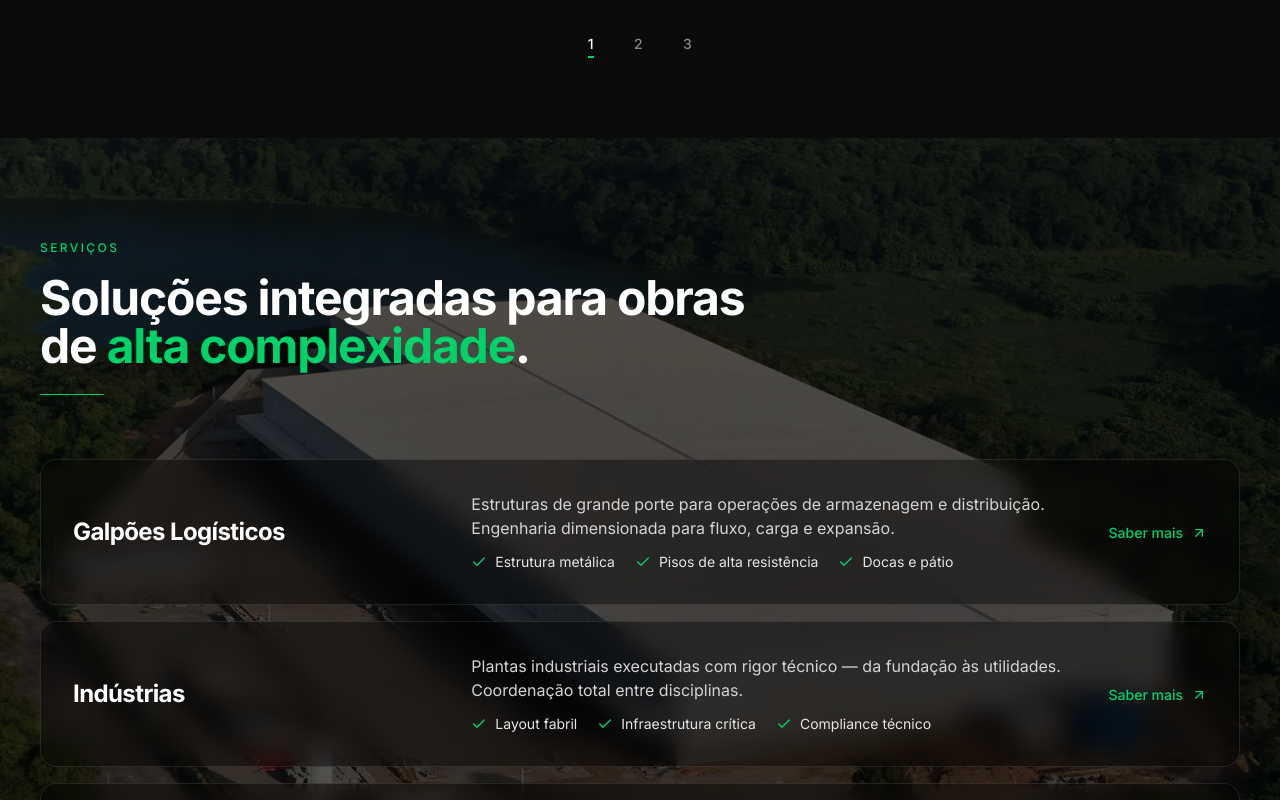
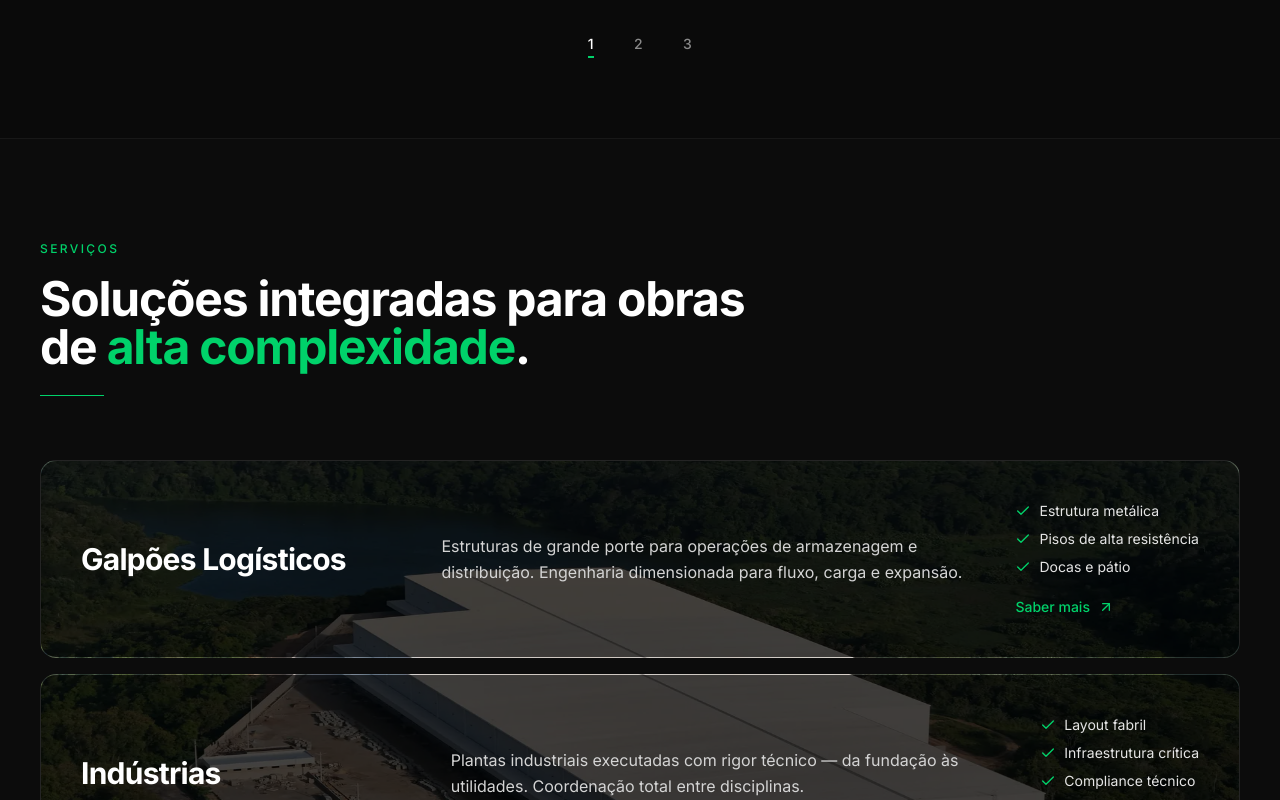
Before and after one commit to pedromoratti3-arch/aex-site, a Next.js app: page / in a window 1280 px wide. Shown: the part 2740-3540 px from the top of the page. Built offline with nearby package versions, Linux system fonts and the light colour scheme; no server answers.

Commit message:
feat: seção Serviços com foto contínua dividida entre 3 cards e bullets verticais

```diff
--- a/src/components/Services.tsx
+++ b/src/components/Services.tsx
@@ -9,14 +9,14 @@ const containerVariants = {
   visible: {
     opacity: 1,
     transition: {
-      staggerChildren: 0.1,
+      staggerChildren: 0.12,
       delayChildren: 0.1,
     },
   },
 };
 
 const cardVariants = {
-  hidden: { opacity: 0, y: 16 },
+  hidden: { opacity: 0, y: 20 },
   visible: {
     opacity: 1,
     y: 0,
@@ -31,6 +31,7 @@ type Service = {
   title: string;
   description: string;
   bullets: string[];
+  backgroundPosition: string;
 };
 
 const SERVICES: Service[] = [
@@ -39,18 +40,21 @@ const SERVICES: Service[] = [
     description:
       "Estruturas de grande porte para operações de armazenagem e distribuição. Engenharia dimensionada para fluxo, carga e expansão.",
     bullets: ["Estrutura metálica", "Pisos de alta resistência", "Docas e pátio"],
+    backgroundPosition: "0% 0%",
   },
   {
     title: "Indústrias",
     description:
       "Plantas industriais executadas com rigor técnico — da fundação às utilidades. Coordenação total entre disciplinas.",
     bullets: ["Layout fabril", "Infraestrutura crítica", "Compliance técnico"],
+    backgroundPosition: "0% 50%",
   },
   {
     title: "Obras Comerciais",
     description:
       "Empreendimentos comerciais de alto padrão, com gestão integrada de prazo, custo e qualidade do começo ao habite-se.",
     bullets: ["Retrofit e expansão", "Acabamentos premium", "Gestão completa"],
+    backgroundPosition: "0% 100%",
   },
 ];
 
@@ -58,22 +62,9 @@ export default function Services() {
   return (
     <section
       id="servicos"
-      className="relative w-full overflow-hidden py-20 lg:py-24"
+      className="relative w-full overflow-hidden border-t border-white/5 bg-steel-900/40 py-20 lg:py-24"
     >
-      {/* Camada 1: foto de fundo + overlay */}
-      <div className="absolute inset-0 z-0">
-        {/* eslint-disable-next-line @next/next/no-img-element */}
-        <img
-          src="/obras/zucchi-v4.webp"
-          alt=""
-          aria-hidden="true"
-          className="h-full w-full object-cover"
-        />
-        <div className="absolute inset-0 bg-black/65" />
-      </div>
-
-      {/* Camada 2: conteúdo */}
-      <div className="container-aex relative z-10">
+      <div className="container-aex">
         <FadeIn className="max-w-3xl">
           <span className="eyebrow">Serviços</span>
           <h2 className="section-heading mt-4 text-bone">
@@ -88,25 +79,37 @@ export default function Services() {
           initial="hidden"
           whileInView="visible"
           viewport={{ once: true, amount: 0.15 }}
-          className="mt-12 space-y-4 lg:mt-16"
+          className="mt-12 space-y-3 lg:mt-16 lg:space-y-4"
         >
           {SERVICES.map((service) => (
             <motion.div
               key={service.title}
               variants={cardVariants}
-              className="grid grid-cols-1 items-start gap-6 rounded-2xl border border-white/10 bg-black/40 p-6 backdrop-blur-md lg:grid-cols-[1.2fr_2fr_auto] lg:items-center lg:gap-10 lg:p-8"
+              className="relative overflow-hidden rounded-2xl border border-white/10"
+              style={{
+                backgroundImage: "url(/obras/zucchi-v4.webp)",
+                backgroundSize: "100% 300%",
+                backgroundPosition: service.backgroundPosition,
+                backgroundRepeat: "no-repeat",
+              }}
             >
+              <div className="absolute inset-0 bg-black/70" />
+
+              <div className="relative z-10 grid grid-cols-1 items-center gap-6 p-8 lg:grid-cols-[1.2fr_2fr_auto] lg:gap-10 lg:p-10">
                 <div>
-                <h3 className="text-xl font-bold tracking-tight text-bone lg:text-2xl">
+                  <h3 className="text-2xl font-bold tracking-tight text-bone lg:text-3xl">
                     {service.title}
                   </h3>
                 </div>
 
                 <div>
-                <p className="text-sm leading-relaxed text-neutral-300 lg:text-base">
+                  <p className="text-base leading-relaxed text-neutral-300">
                     {service.description}
                   </p>
-                <ul className="mt-3 flex flex-wrap gap-x-5 gap-y-2">
+                </div>
+
+                <div className="flex flex-col gap-5">
+                  <ul className="space-y-2">
                     {service.bullets.map((b) => (
                       <li key={b} className="flex items-center gap-2">
                         <Check
@@ -114,13 +117,12 @@ export default function Services() {
                           strokeWidth={2}
                           className="shrink-0 text-accent"
                         />
-                      <span className="text-sm text-neutral-200">{b}</span>
+                        <span className="whitespace-nowrap text-sm text-neutral-200">
+                          {b}
+                        </span>
                       </li>
                     ))}
                   </ul>
-              </div>
-
-              <div className="lg:text-right">
                   <a
                     href="#contato"
                     className="inline-flex items-center gap-2 whitespace-nowrap text-sm font-medium text-accent transition-all hover:gap-3 hover:text-accent-hover"
@@ -129,6 +131,7 @@ export default function Services() {
                     <ArrowUpRight size={16} />
                   </a>
                 </div>
+              </div>
             </motion.div>
           ))}
         </motion.div>
```
Lines whose indentation alone changed are shown as unchanged.
